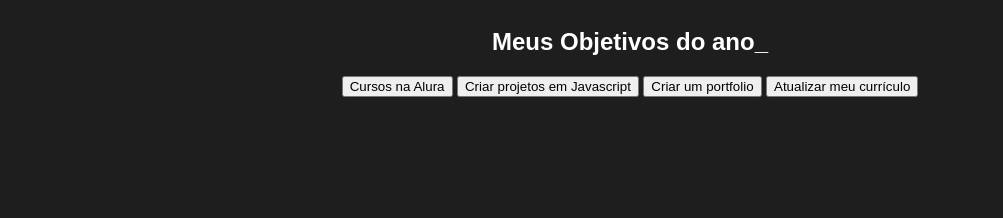
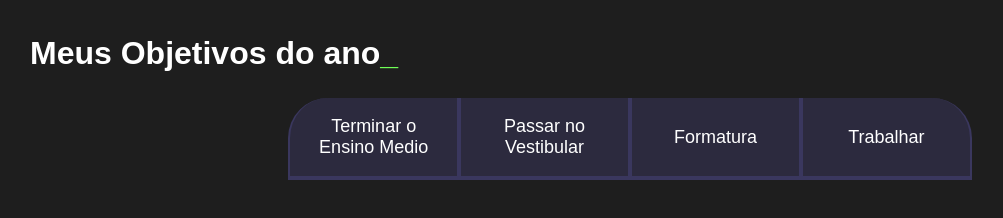
Before and after one commit to 4meninasc2/cronograma, a plain HTML site: page index.html in a window 1280 px wide. Shown: the whole page, without its empty margins (10-1013 px from the left). Drawn offline with Linux system fonts and the light colour scheme.

Commit message:
Add files via upload

```diff
--- a/index.html
+++ b/index.html
@@ -5,18 +5,19 @@
     <meta http-equiv="X-UA-Compatible" content="IE=edge">
     <meta name="viewport" content="width=device-width, initial-scale=1.0">
     <title>Meus objetivos do ano</title>
+    <link rel="stylesheet" href="style.css">
+
 </head>
 <body>
 
 </body>
 </html>
 <section class="conteudo-principal">
-    <h2 class="titulo-principal">Meus Objetivos do ano_</h2>
+    <h2 class="titulo-principal">Meus Objetivos do ano<span>_</span></h2>
 <div class="botoes">
-    <button class="botao">Cursos na Alura</button>
-    <button class="botao">Criar projetos em Javascript</button>
-    <button class="botao">Criar um portfolio</button>
-    <button class="botao">Atualizar meu currículo</button>
+    <button class="botao">Terminar o Ensino Medio</button>
+    <button class="botao">Passar no Vestibular</button>
+    <button class="botao">Formatura</button>
+    <button class="botao">Trabalhar</button>
 </div>
 </section>
-<link rel="stylesheet" href="style.css">
--- a/style.css
+++ b/style.css
@@ -5,7 +5,25 @@
     --botao-ativo: #3A375E;
     --botao-inativo: rgba(58, 55, 94, 0.5);
     --texto-fundo: rgba(58, 55, 94, 0.3);
-   ,
+}
+    .botao {
+        font-family: "Crakra Petch", sans-serif;
+        background-color: var(--botao-inativo);
+        color: var(--branco);
+        display: flex;
+        justify-content: center;
+        padding: 1em;
+        font-size: 18px;
+        align-items: center;
+        width: 100%;
+
+        border-bottom: 4px solid var(--botao-ativo);
+        border-left: 2px solid var(--botao-ativo);
+        border-right: 2px solid var(--botao-ativo);
+        border-top: none;
+
+    }
+
     @import url('https://fonts.googleapis.com/css2?family=Chakra+Petch:wght@400;700&display=swap');
 
     body {
@@ -23,3 +41,34 @@
         width: 100%;
         margin: 0 auto;
     }
+
+    .titulo-principal {
+        text-align: left;
+        width: 100%;
+        font-size: 32px;
+    }
+    .titulo-principal span {
+        color: var(--verde);
+    }
+
+    .botoes {
+        display: block;
+    }
+
+    @media screen and (min-width: 768px) {
+        .botoes {
+            display: flex;
+        }
+        .botao:first-child {
+            border-radius: 40px 0 0 0;
+        }
+
+        .botao:last-child {
+            border-radius: 0 40px 0 0;
+        }
+    }
+
+    .ativo{
+        background-color: var(--botao-ativo);
+        border-bottom: 4px solid var(--verde);
+    }
```
